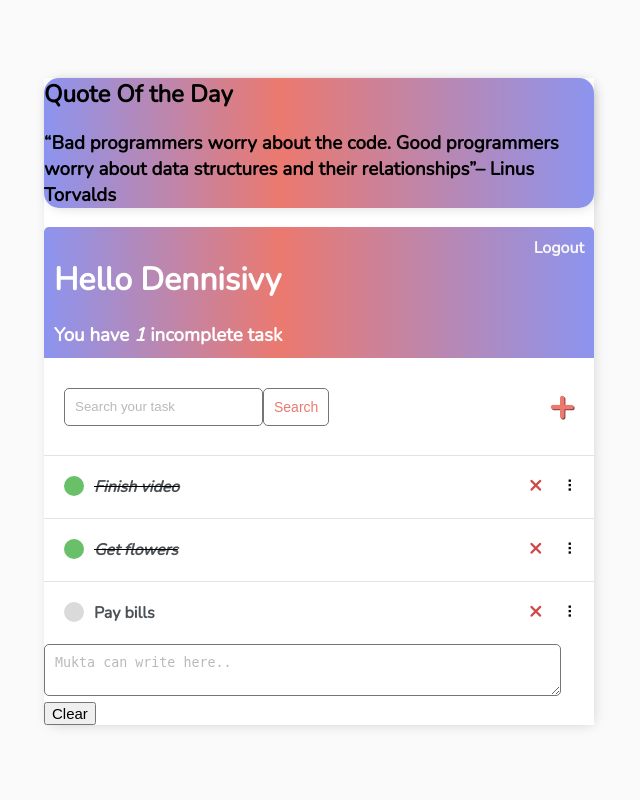
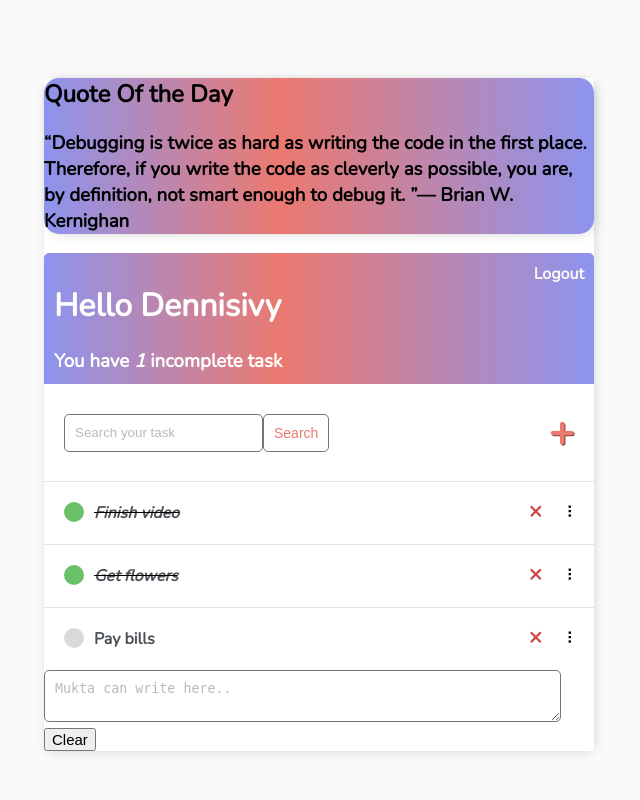
Before and after one commit to Abhishek-Gawande/Project-Musings, a Django app: page / in a window 1280 px wide. Shown: the whole page, without its empty margins (321-961 px from the left). Run offline with Django 3.2, Linux system fonts and the light colour scheme; a user stored in the database is signed in; data comes from the database, SQL or seed files in the repository.

Commit message:
Update task_list.html

```diff
--- a/base/templates/base/task_list.html
+++ b/base/templates/base/task_list.html
@@ -1,7 +1,8 @@
 {% extends 'base/main.html' %} {% block content %}
 <div class="container2">
     <h2>Quote Of the Day</h2>
-    <h3><q>Bad programmers worry about the code. Good programmers worry about data structures and their relationships</q>– Linus Torvalds</h3>
+    <h3><q>Debugging is twice as hard as writing the code in the first place. Therefore, if you write the code as cleverly as possible, you are, by definition, not smart enough to debug it.
+</q>— Brian W. Kernighan </h3>
 </div>
 
 
```
